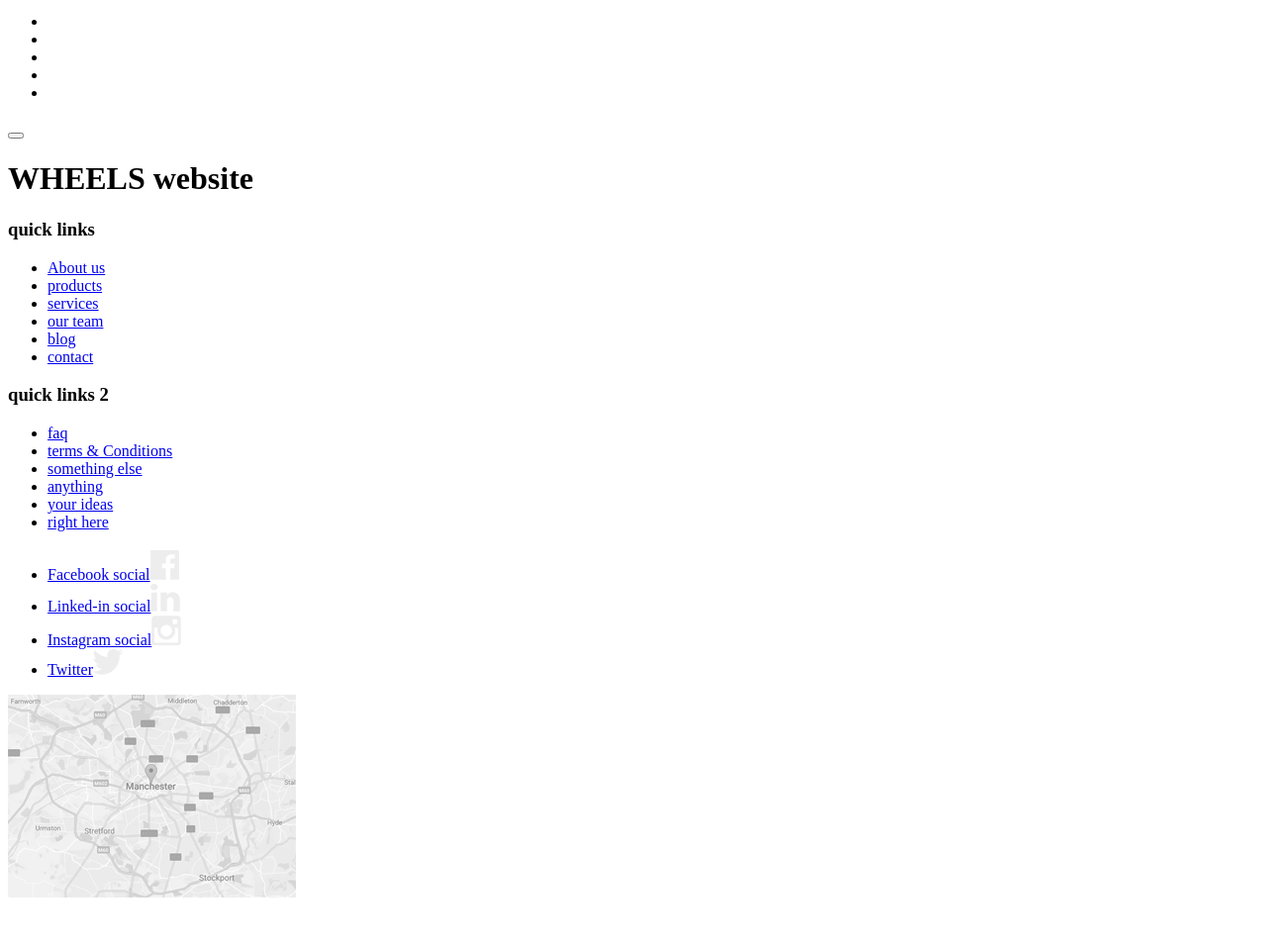
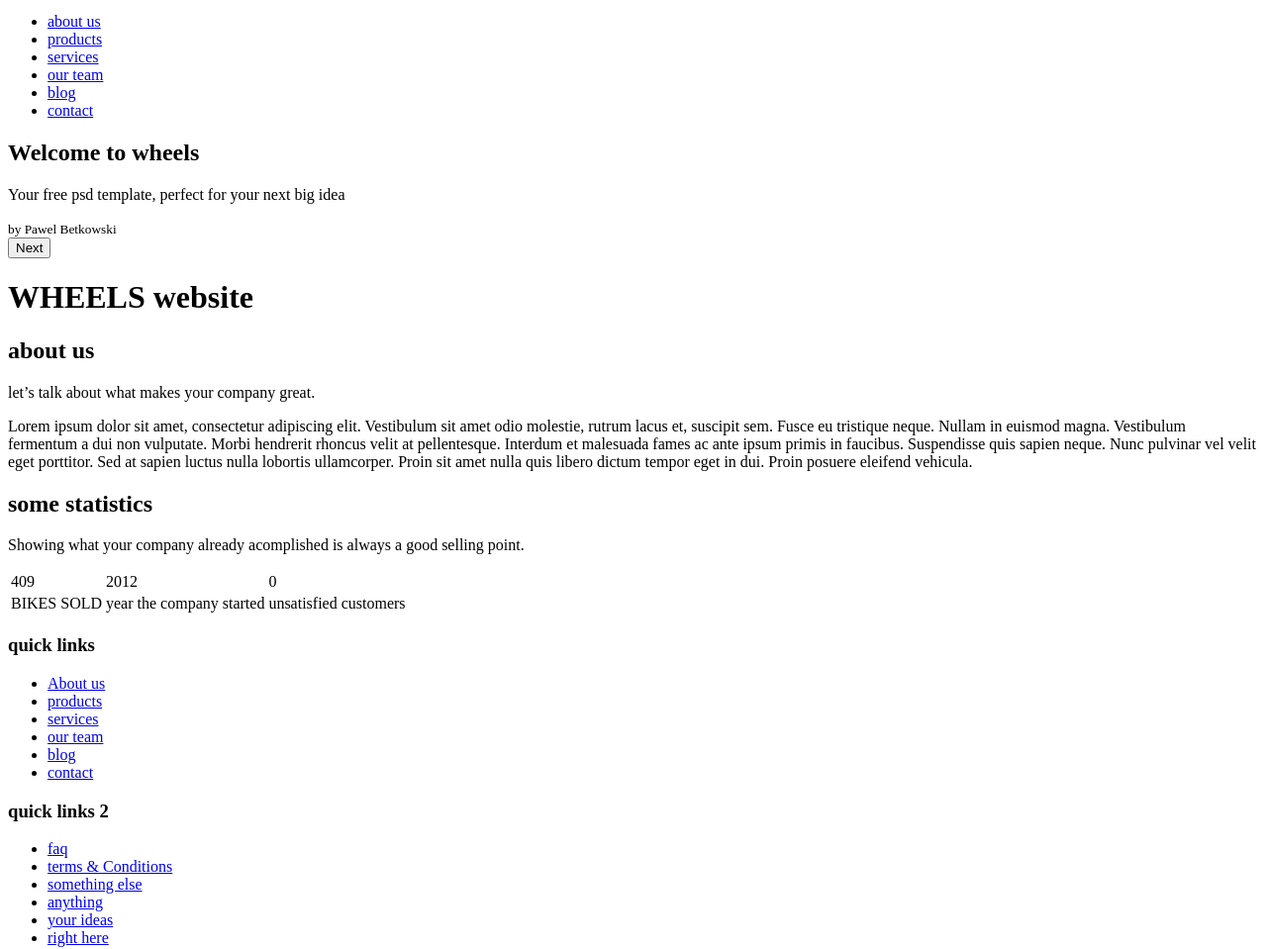
Before and after one commit to dirigableNorge/wheels, a website: page src/index.html in a window 1280 px wide. Shown: the part 32-991 px from the top of the page at 99% size. Before the commit the page ends 951 px from the top, so only its background shows below. Drawn offline with Linux system fonts and the light colour scheme.

Commit message:
add markup to header, about-us and statistics section

```diff
--- a/src/index.html
+++ b/src/index.html
@@ -13,26 +13,46 @@
     <button class="page-header__nav-toggle-button">MENU</button>
     <nav class="page-header__nav">
       <ul class="page-header__nav-list">
-        <li class="page-header__nav-item"><a href="#" class="page-header__nav-link"></a></li>
-        <li class="page-header__nav-item"><a href="#" class="page-header__nav-link"></a></li>
-        <li class="page-header__nav-item"><a href="#" class="page-header__nav-link"></a></li>
-        <li class="page-header__nav-item"><a href="#" class="page-header__nav-link"></a></li>
-        <li class="page-header__nav-item"><a href="#" class="page-header__nav-link"></a></li>
+        <li class="page-header__nav-item"><a href="#" class="page-header__nav-link">about us</a></li>
+        <li class="page-header__nav-item"><a href="#" class="page-header__nav-link">products</a></li>
+        <li class="page-header__nav-item"><a href="#" class="page-header__nav-link">services</a></li>
+        <li class="page-header__nav-item"><a href="#" class="page-header__nav-link">our team</a></li>
+        <li class="page-header__nav-item"><a href="#" class="page-header__nav-link">blog</a></li>
+        <li class="page-header__nav-item"><a href="#" class="page-header__nav-link">contact  </a></li>
       </ul>
     </nav>
     <div class="page-header__intro">
       <div class="page-header__welcome">
-        <h2 class="page-header__welcome-title"></h2>
-        <p class="page-header__welcome-text"></p>
-        <small class="page-header__welcome-author"></small>
+        <h2 class="page-header__welcome-title">Welcome to wheels</h2>
+        <p class="page-header__welcome-text">Your free psd template, perfect for your next big idea</p>
+        <small class="page-header__welcome-author">by Pawel Betkowski</small>
       </div>
-      <button class="page-header__intro-next-button"></button>
+      <button class="page-header__intro-next-button">Next </button>
     </div>
   </header>
   <main class="page-main">
     <h1 class="visually-hidden">WHEELS website</h1>
-    <section class="about-us"></section>
-    <section class="statistics"></section>
+    <section class="about-us">
+      <h2 class="about-us__title">about us</h2>
+      <p class="about-us__slogan">let’s talk about what makes your company great.</p>
+      <p class="about-us__text">Lorem ipsum dolor sit amet, consectetur adipiscing elit. Vestibulum sit amet odio molestie, rutrum lacus et, suscipit sem. Fusce eu tristique neque. Nullam in euismod magna. Vestibulum fermentum a dui non vulputate. Morbi hendrerit rhoncus velit at pellentesque. Interdum et malesuada fames ac ante ipsum primis in faucibus. Suspendisse quis sapien neque. Nunc pulvinar vel velit eget porttitor. Sed at sapien luctus nulla lobortis ullamcorper. Proin sit amet nulla quis libero dictum tempor eget in dui. Proin posuere eleifend vehicula.</p>
+    </section>
+    <section class="statistics">
+      <h2 class="statistics__title">some statistics</h2>
+      <p class="statistics__slogan">Showing what your company already acomplished is always a good selling point.</p>
+      <table class="statistics__data">
+        <tr class="statistics__numbers">
+          <td>409</td>
+          <td>2012</td>
+          <td>0</td>
+        </tr>
+        <tr class="statistics__description">
+          <td>BIKES SOLD</td>
+          <td>year the company started</td>
+          <td>unsatisfied customers</td>
+        </tr>
+      </table>
+    </section>
     <section class="featured-products"></section>
     <section class="team"></section>
     <section class="social-showcase"></section>
```
